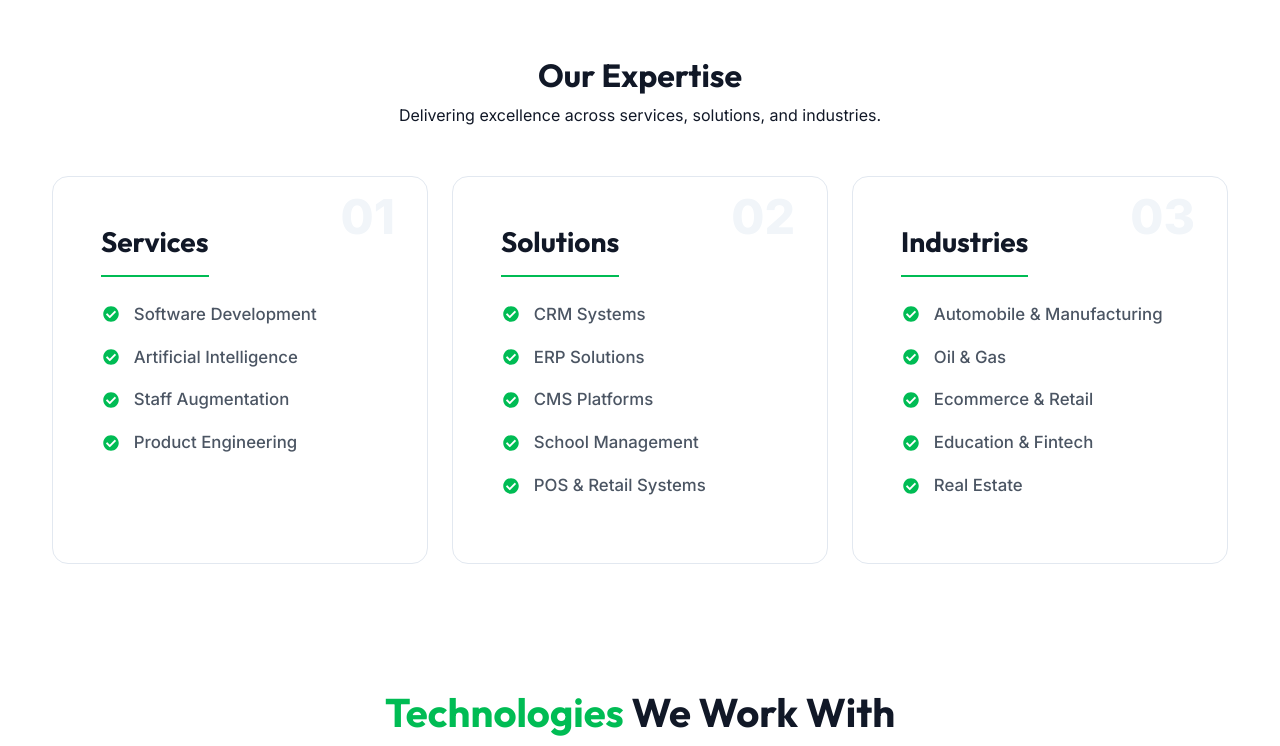
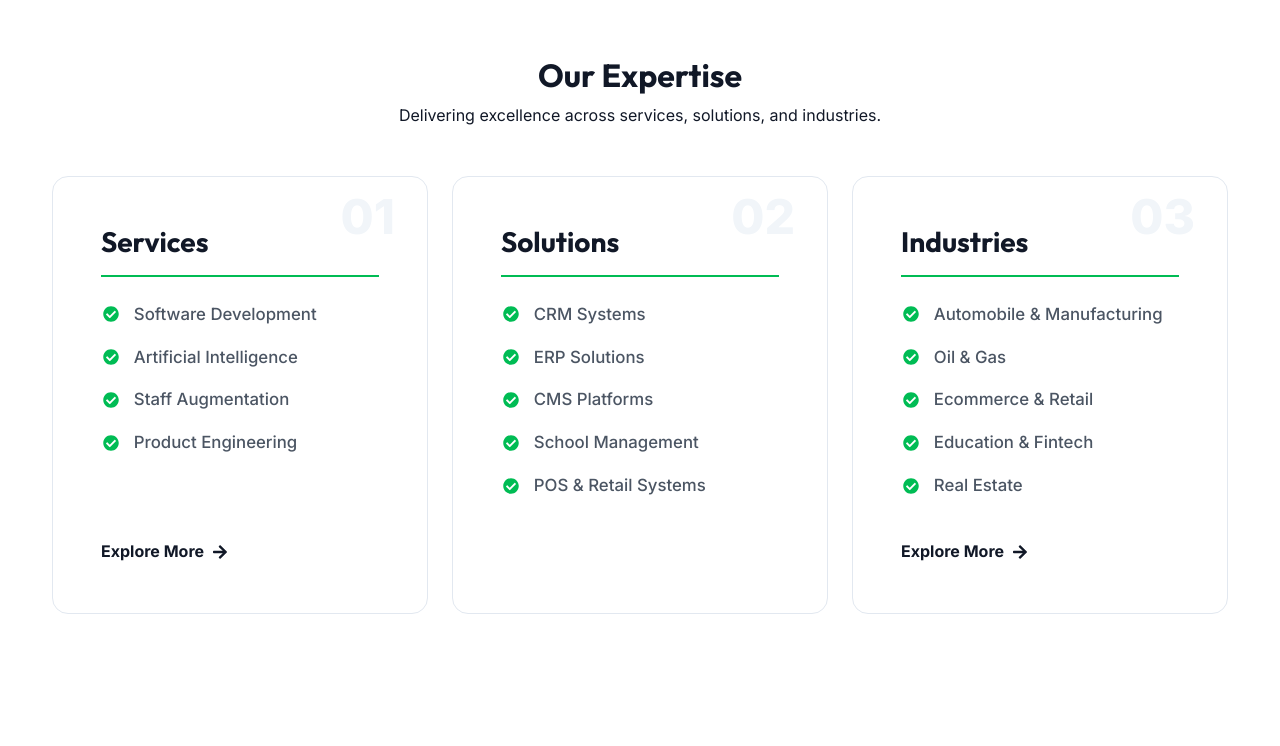
Before and after one commit to shahrozcodify/codeiffy-website, a React (Vite) app: page /about in a window 1280 px wide. Shown: the part 2892-3638 px from the top of the page. Built offline with nearby package versions, Linux system fonts and the light colour scheme; what react-google-recaptcha-v3 would draw is missing.

Commit message:
remove buttons of 'read full case study',  enhancement of these pages review done by  badar manager

```diff
--- a/src/components/BenefitSection/BenefitSection.css
+++ b/src/components/BenefitSection/BenefitSection.css
@@ -159,6 +159,7 @@
     background: #f8fafc;
     border-radius: 24px;
     border: 1px solid rgba(0, 0, 0, 0.03);
+    text-transform: capitalize;
 }
 
 .stat-metric-item {
--- a/src/pages/About/About.css
+++ b/src/pages/About/About.css
@@ -412,6 +412,8 @@
     padding: 3rem;
     /* Matched to service-card */
     transition: all 0.3s ease;
+    display: flex;
+    flex-direction: column;
     height: 100%;
     position: relative;
     overflow: hidden;
@@ -481,6 +483,33 @@
     font-size: 1rem;
     min-width: 20px;
     /* Ensure alignment */
+}
+
+.expertise-col-card .read-more-link {
+    display: inline-flex;
+    align-items: center;
+    gap: 0.5rem;
+    color: var(--codeifyy-navy);
+    font-weight: 700;
+    text-decoration: none;
+    font-size: 1rem;
+    transition: all 0.3s ease;
+    margin-top: auto;
+    text-transform: capitalize;
+    padding-top: 1.5rem;
+}
+
+.expertise-col-card .read-more-link:hover {
+    color: var(--codeifyy-green);
+    gap: 0.75rem;
+}
+
+.expertise-col-card .read-more-link svg {
+    transition: transform 0.3s ease;
+}
+
+.expertise-col-card .read-more-link:hover svg {
+    transform: translateX(4px);
 }
 
 /* Location Section - Keeping distinct but aligned typography */
--- a/src/pages/About/About.jsx
+++ b/src/pages/About/About.jsx
@@ -200,13 +200,17 @@ const About = () => {
                             <div className="col-lg-4">
                                 <div className="expertise-col-card">
                                     <span className="expertise-number">01</span>
-                                    <h3><Link to="/services" className="text-decoration-none">Services</Link></h3>
+                                    <h3>Services</h3>
                                     <ul className="expertise-list-styled">
                                         <li><FaCheckCircle /> Software Development</li>
                                         <li><FaCheckCircle /> Artificial Intelligence</li>
                                         <li><FaCheckCircle /> Staff Augmentation</li>
                                         <li><FaCheckCircle /> Product Engineering</li>
                                     </ul>
+                                    <Link to="/services" className="read-more-link">
+                                        Explore More <FaArrowRight />
+                                    </Link>
+
                                 </div>
                             </div>
                             <div className="col-lg-4">
@@ -225,7 +229,7 @@ const About = () => {
                             <div className="col-lg-4">
                                 <div className="expertise-col-card">
                                     <span className="expertise-number">03</span>
-                                    <h3><Link to="/industries" className="text-decoration-none">Industries</Link></h3>
+                                    <h3>Industries</h3>
                                     <ul className="expertise-list-styled">
                                         <li><FaCheckCircle /> Automobile & Manufacturing</li>
                                         <li><FaCheckCircle /> Oil & Gas</li>
@@ -233,6 +237,9 @@ const About = () => {
                                         <li><FaCheckCircle /> Education & Fintech</li>
                                         <li><FaCheckCircle /> Real Estate</li>
                                     </ul>
+                                    <Link to="/industries" className="read-more-link">
+                                        Explore More <FaArrowRight />
+                                    </Link>
                                 </div>
                             </div>
                         </div>
@@ -254,17 +261,19 @@ const About = () => {
                                     <h3 className="hq-title">Headquarter</h3>
                                     <div className="contact-details">
                                         <p className="contact-item">
-                                            <FaMapMarkerAlt className="contact-icon" />
-                                            <strong>National Town, Lahore, 05453, Pakistan</strong>
+                                            <FaEnvelope className="contact-icon" />
+                                            hello@codeifyy.com
                                         </p>
                                         <p className="contact-item">
                                             <FaPhoneAlt className="contact-icon" />
                                             +923112601310
                                         </p>
                                         <p className="contact-item">
-                                            <FaEnvelope className="contact-icon" />
-                                            hello@codeifyy.com
+                                            <FaMapMarkerAlt className="contact-icon" />
+                                            <strong>National Town, Lahore, 05453, Pakistan</strong>
                                         </p>
+
+
                                     </div>
                                 </div>
                             </div>
--- a/src/pages/CaseStudies/CaseStudies.css
+++ b/src/pages/CaseStudies/CaseStudies.css
@@ -534,30 +534,9 @@
         }
     }
 
-    .case-details-container.is-truncated {
-        max-height: 500px;
-        overflow: hidden;
-        position: relative;
-    }
 
-    .case-details-container.is-expanded {
-        max-height: none;
-    }
 
-    .read-more-overlay {
-        position: absolute;
-        bottom: 0;
-        left: 0;
-        right: 0;
-        height: 250px;
-        background: linear-gradient(to top, #ffffff 40%, rgba(255, 255, 255, 0) 100%);
-        backdrop-filter: blur(2px);
-        display: flex;
-        justify-content: center;
-        align-items: flex-end;
-        padding-bottom: 3rem;
-        z-index: 10;
-    }
+
 }
 
 @media (min-width: 769px) {
@@ -565,9 +544,7 @@
         max-height: none !important;
     }
 
-    .read-more-overlay {
-        display: none;
-    }
+
 
     .mobile-more-overlay {
         display: none;
--- a/src/pages/CaseStudies/CaseStudyDetails.jsx
+++ b/src/pages/CaseStudies/CaseStudyDetails.jsx
@@ -9,7 +9,7 @@ import './CaseStudies.css';
 
 const CaseStudyDetails = () => {
     const { slug } = useParams();
-    const [isExpanded, setIsExpanded] = React.useState(false);
+
     const study = caseStudies.find(s => s.slug === slug);
 
     // Get suggested case studies (exclude current one, take 3)
@@ -89,7 +89,7 @@ const CaseStudyDetails = () => {
             </div>
 
             <main>
-                <article className={`case-details-container ${!isExpanded ? 'is-truncated' : 'is-expanded'}`}>
+                <article className="case-details-container">
                     {/* Content Sections */}
                     <section className="case-details-section">
                         <h2 className="case-details-section-title">About Our Client</h2>
@@ -130,16 +130,7 @@ const CaseStudyDetails = () => {
                         </div>
                     </section>
 
-                    {!isExpanded && (
-                        <div className="read-more-overlay">
-                            <button
-                                className="btn btn-codeifyy-primary"
-                                onClick={() => setIsExpanded(true)}
-                            >
-                                Read Full Case Study
-                            </button>
-                        </div>
-                    )}
+
                 </article>
             </main>
 
@@ -183,7 +174,7 @@ const CaseStudyDetails = () => {
             <Footer />
 
             {/* Mobile More Overlay */}
-            {suggestedStudies.length > 0 && isExpanded && (
+            {suggestedStudies.length > 0 && (
                 <div className="mobile-more-overlay">
                     <div className="mobile-more-info">
                         <span className="mobile-more-label">Keep Reading</span>
--- a/src/pages/Services/Services.jsx
+++ b/src/pages/Services/Services.jsx
@@ -123,7 +123,7 @@ const Services = () => {
                 }
                 description="Codeifyy’s services enable businesses to expand their technical capabilities quickly and efficiently. We provide the expertise you need, when you need it, ensuring your projects remain on track and high-performing."
                 features={[
-                    <><FaCheckCircle /> Access top 1% engineering talent</>,
+                    <><FaCheckCircle /> Access engineering talent</>,
                     <><FaCheckCircle /> Scale high-performing teams in 48 hours</>,
                     <><FaCheckCircle /> Risk-free 2-week trial period</>
                 ]}
@@ -231,7 +231,7 @@ const Services = () => {
                     <div className="solution-card-grid">
                         <div className="solution-card">
                             <span className="solution-number">01</span>
-                            <h3 className="solution-title">CRM Systems</h3>
+                            <h3 className="solution-title">Customer Relationship Management (CRM)</h3>
                             <p className="solution-desc">Centralize customer data, streamline sales pipelines, and improve customer retention.</p>
                             <ul className="service-features-list solution-features">
                                 <li><span className="bullet-dot">•</span> Lead & pipeline management</li>
@@ -257,7 +257,7 @@ const Services = () => {
 
                         <div className="solution-card">
                             <span className="solution-number">03</span>
-                            <h3 className="solution-title">Enterprise ERP</h3>
+                            <h3 className="solution-title">Enterprise Resource Planning (ERP)</h3>
                             <p className="solution-desc">Integrate core business processes into a single unified platform.</p>
                             <ul className="service-features-list solution-features">
                                 <li><span className="bullet-dot">•</span> Finance & accounting</li>
@@ -270,7 +270,7 @@ const Services = () => {
 
                         <div className="solution-card">
                             <span className="solution-number">04</span>
-                            <h3 className="solution-title">School Management</h3>
+                            <h3 className="solution-title">School Management System</h3>
                             <p className="solution-desc">Digitize academic and administrative operations for educational institutions.</p>
                             <ul className="service-features-list solution-features">
                                 <li><span className="bullet-dot">•</span> Student information management</li>
@@ -283,7 +283,7 @@ const Services = () => {
 
                         <div className="solution-card">
                             <span className="solution-number">05</span>
-                            <h3 className="solution-title">Retail & POS</h3>
+                            <h3 className="solution-title">Retail & Point of Sale (POS)</h3>
                             <p className="solution-desc">Manage sales transactions, inventory, and multi-location retail operations efficiently.</p>
                             <ul className="service-features-list solution-features">
                                 <li><span className="bullet-dot">•</span> Billing & invoicing</li>
--- a/src/pages/Services/StaffAugmentation.jsx
+++ b/src/pages/Services/StaffAugmentation.jsx
@@ -203,7 +203,7 @@ const StaffAugmentation = () => {
                                     </ul>
                                 </div>
                                 <div className="mt-4 w-100 d-flex justify-content-center">
-                                    <a href="#contact" className="btn-model">Talk to Our Team</a>
+                                    <a href="#contact" className="btn-model">Outsource Our Project</a>
                                 </div>
                             </div>
                         </div>
```
